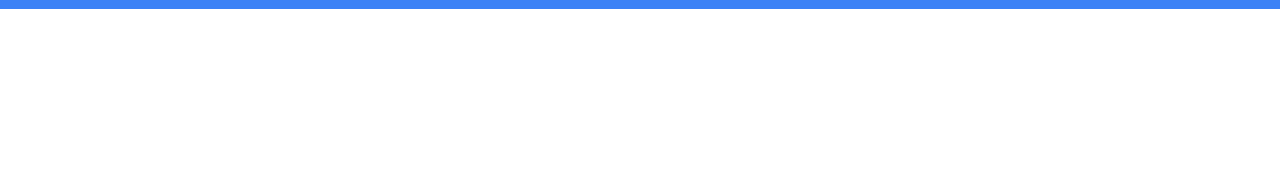
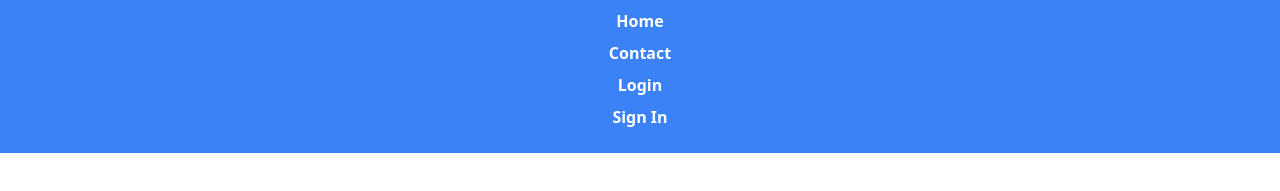
Before and after one commit to tarequr/formTailwind, a website built with Vite: page index.html in a window 1280 px wide. Both pictures are taken after a click on the button 1008 px from the left and 28 px from the top of the page. Shown: the part 47-238 px from the top of the page. Built offline with nearby package versions, Linux system fonts and the light colour scheme.

Commit message:
core: menu show and hidden using js

```diff
--- a/index.html
+++ b/index.html
@@ -40,5 +40,7 @@
             </nav>
         </div>
     </header>
+
+    <script type="module" src="js/script.js"></script>
 </body>
 </html>
--- /dev/null
+++ b/js/script.js
@@ -0,0 +1,6 @@
+let mainMenu = document.getElementById('mainMenu');
+let mobileIcon = document.getElementById('mobileIcon');
+
+mobileIcon.onclick = () => {
+    mainMenu.classList.toggle('hidden');
+}
```
